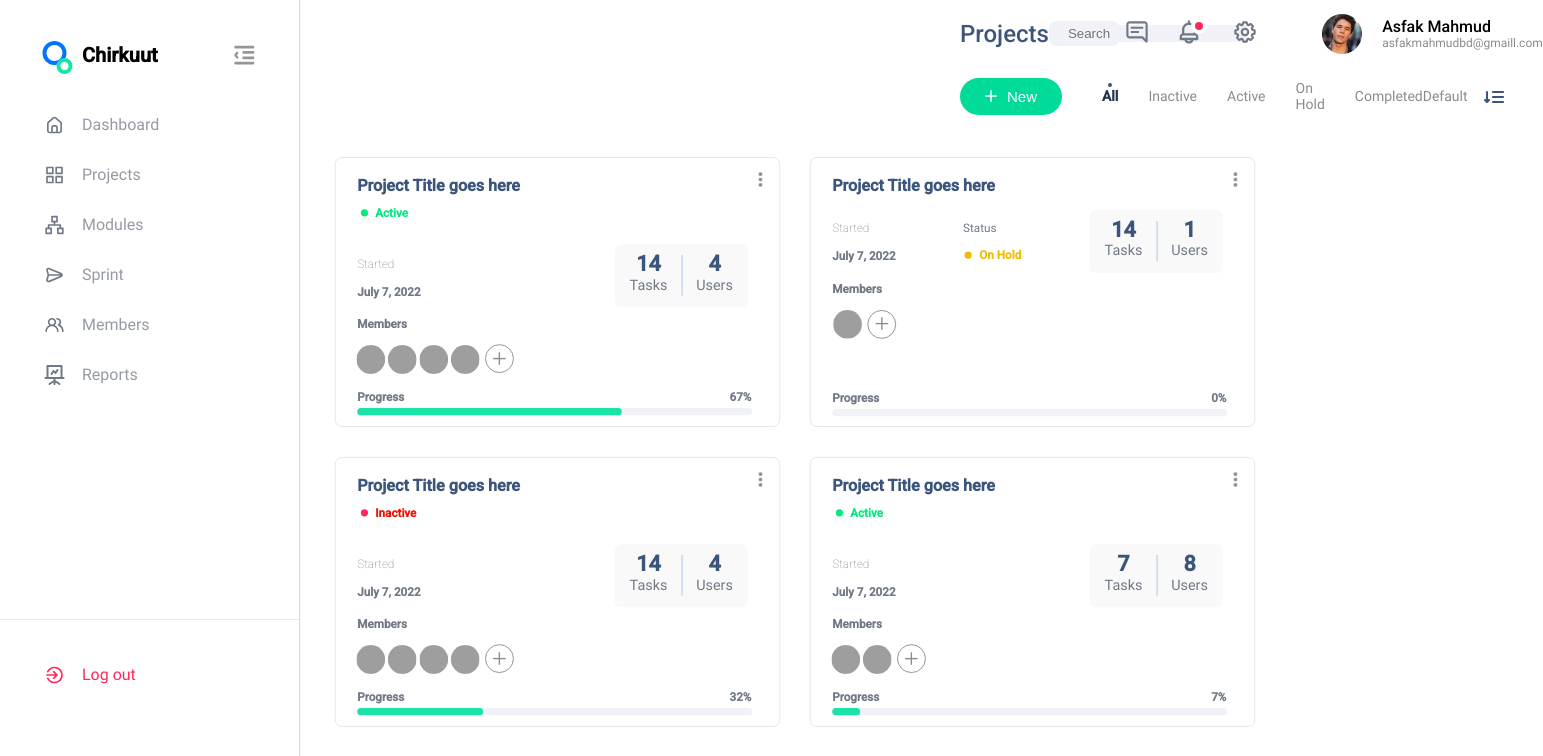
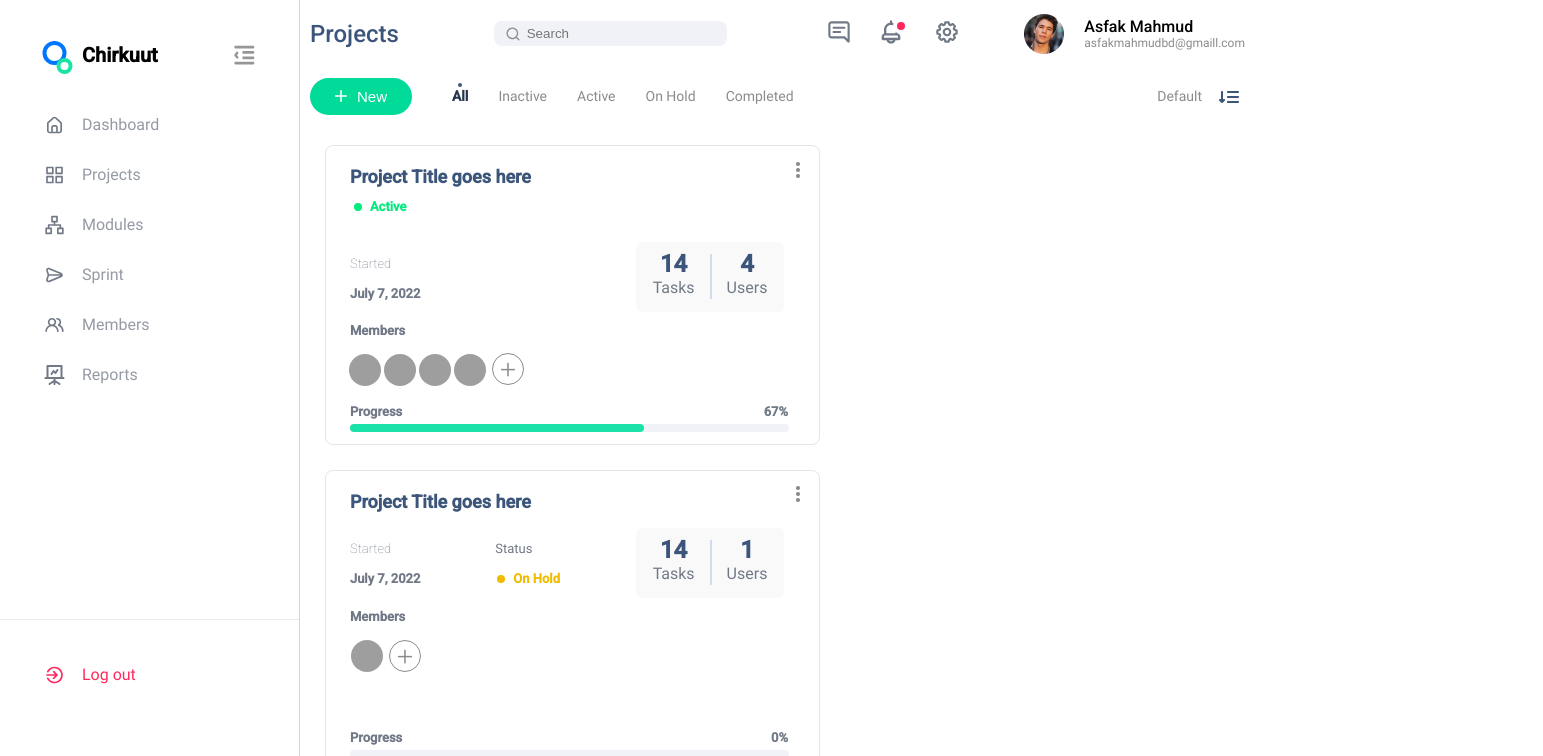
Before and after one commit to Frontend-Bootcamp-2022/react-dashboard-team-a, a React (Create React App) app: page / in a window 1280 px wide. Shown: the top 756 px of the page, 1543 px wide, since content can reach past the window. Built offline with nearby package versions, Linux system fonts and the light colour scheme; grey boxes are pictures that could not be loaded.

Commit message:
Card component adjusted

```diff
--- a/src/App.js
+++ b/src/App.js
@@ -1,11 +1,11 @@
-import Card from "./components/Card/Card"
+import Cards from "./components/Card/Cards"
 import DATA from "./DATA/api.json"
 import React,{useState} from "react";
 import Sidebar from "./components/Sidebar/Sidebar";
 import Header from "./components/Header/Header";
 
 
-let date = new Date().toLocaleDateString('en-us', { day:"numeric", month:"long", year:"numeric" })
+
 
 
 const App = () => {
@@ -13,14 +13,11 @@ const App = () => {
   const handleTrigger = () => setIsOpen(!isOpen);
   return (
     <div>
-      {DATA.map((card) =>(
-        <Card date={date} status={card.status} percent={card.progress}
-        tasks={card.tasks} users={card.users} members={card.members} title={card.title}/>
-      ) )}
+    <Sidebar isOpen={isOpen} handleTrigger={handleTrigger} />
+    <Header isOpen={isOpen}/>
+    <Cards isOpen={isOpen}/>
 
 
-      <Sidebar isOpen={isOpen} handleTrigger={handleTrigger} />
-      <Header isOpen={isOpen}/>
      </div>
   );
 };
--- a/src/components/Card/Card.js
+++ b/src/components/Card/Card.js
@@ -24,7 +24,7 @@ function Card(props){
     }
 
     return (
-        <div className="card">
+        <div className={`${props.isOpen ? "card" : "cardClose"}`}>
             <CardInfo date={props.date} status={props.status} tasks={props.tasks}
             users={props.users} title={props.title}/>
 
--- /dev/null
+++ b/src/components/Card/Cards.js
@@ -0,0 +1,16 @@
+import DATA from "../../DATA/api.json"
+import Card from "./Card"
+let date = new Date().toLocaleDateString('en-us', { day:"numeric", month:"long", year:"numeric" })
+function Cards({isOpen}){
+
+    return(
+        <div className={`cards ${isOpen ? "cardOpen" : ""}`}>
+        {DATA.map((card) =>(
+            <Card isOpen={isOpen} date={date} status={card.status} percent={card.progress}
+            tasks={card.tasks} users={card.users} members={card.members} title={card.title}/>
+          ) )}
+       </div>
+    )
+}
+
+export default Cards;
--- a/src/components/Card/card.css
+++ b/src/components/Card/card.css
@@ -5,17 +5,41 @@
 
 .card{
     position: relative;
-    top: 142px;
-    left: 330px;
+    top: 30px;
     width: 495px;
     height: 300px;
     border-radius: 8px;
     background-color: ;
     border: 1px solid #E5E5E5;
     float: left;
-    margin-left: -20px;
-    transform: scale(0.9);
+    margin-right: 0;
+    margin-left: 25px;
+    margin-bottom: 25px;
 }
+.cardClose{
+    position: relative;
+    top: 30px;
+    left: 25px;
+    width: 495px;
+    height: 300px;
+    border-radius: 8px;
+    background-color: ;
+    border: 1px solid #E5E5E5;
+    float: left;
+    margin-left: 25px;
+    margin-right: 104px;
+    margin-bottom: 25px;
+    transform: scale(1);
+
+}
+.cards{
+    margin-left: 30px;
+    transition: width 0.3s ease;
+}
+.cardOpen {
+    margin-left: 300px;
+    transition: width 0.3s ease;
+  }
 .card:hover{
     box-shadow: 0px 0px 27px 1px #2e9dff56;
 }
```
